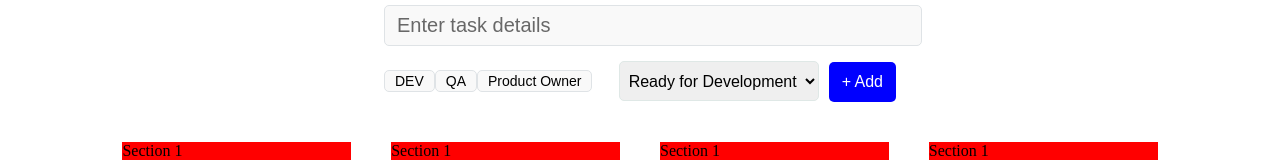
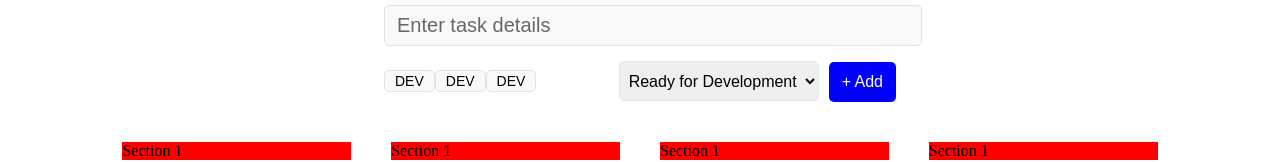
Before and after one commit to Akanksha0802-ss/ReactJs-with-TS, a React app in the folder module-4/jiraboard/: page / in a window 1280 px wide. Shown: the part 145-307 px from the top of the page. Built offline with nearby package versions, Linux system fonts and the light colour scheme; the HTML template or start-up script is replaced by a standard one.

Commit message:
jiraboard miniproject lecture-5 creating a reusable tag component

```diff
--- /dev/null
+++ b/module-4/jiraboard/src/components/Tag/Tag.css
@@ -0,0 +1,9 @@
+.tag {
+  font-size: 14px;
+  font-weight: 500;
+  background-color: #f9f9f9;
+  border: 1px solid #dfe3e6;
+  border-radius: 5px;
+  padding: 2px 10px;
+  cursor: pointer;
+}
--- /dev/null
+++ b/module-4/jiraboard/src/components/Tag/Tag.jsx
@@ -0,0 +1,11 @@
+import React from 'react'
+import "./tag.css";
+const Tag = () => {
+  return (
+    <>
+      <button className="tag">DEV</button>
+    </>
+  )
+}
+
+export default Tag
--- a/module-4/jiraboard/src/components/TaskForm/task-form.css
+++ b/module-4/jiraboard/src/components/TaskForm/task-form.css
@@ -30,16 +30,6 @@
     justify-content: space-between;
 }
 
-.tag {
-  font-size: 14px;
-  font-weight: 500;
-  background-color: #f9f9f9;
-  border: 1px solid #dfe3e6;
-  border-radius: 5px;
-  padding: 2px 10px;
-  cursor: pointer;
-}
-
 .task_status{
     font-size: 16px;
     font-weight: 500;
--- a/module-4/jiraboard/src/components/TaskForm/task-form.jsx
+++ b/module-4/jiraboard/src/components/TaskForm/task-form.jsx
@@ -1,5 +1,5 @@
 import './task-form.css';
-
+import Tag from "../Tag/Tag";
 const TaskForm = () => {
   return (
     <header className="app_header">
@@ -7,9 +7,9 @@ const TaskForm = () => {
             <input type="text" className="task_input" placeholder="Enter task details"/>
             <div className="task_form_bottom">
                 <div>
-                    <button className="tag">DEV</button>
-                    <button className="tag">QA</button>
-                    <button className="tag">Product Owner</button>
+                    <Tag />
+                    <Tag />
+                    <Tag />
                 </div>
                 <div>
                     <select className="task_status">
```
Lines whose indentation alone changed are shown as unchanged.
